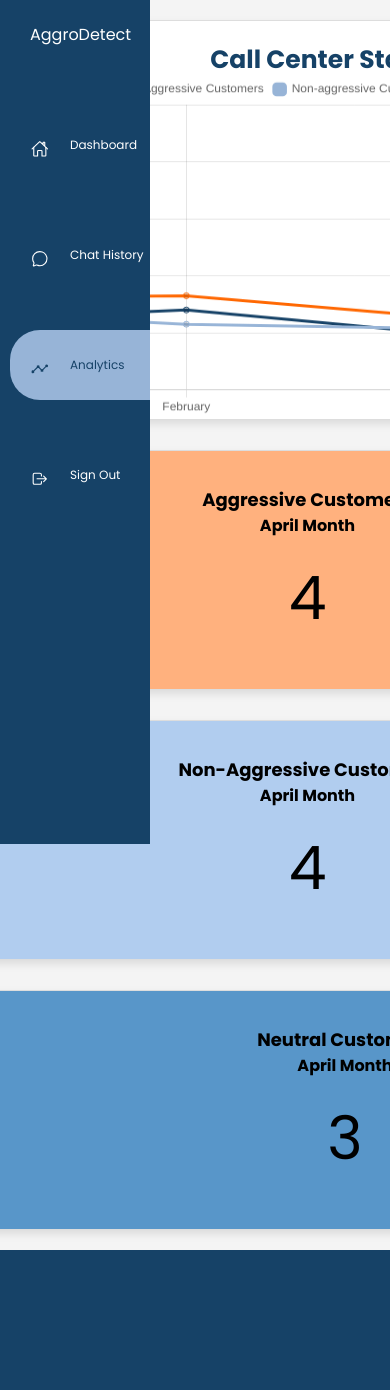
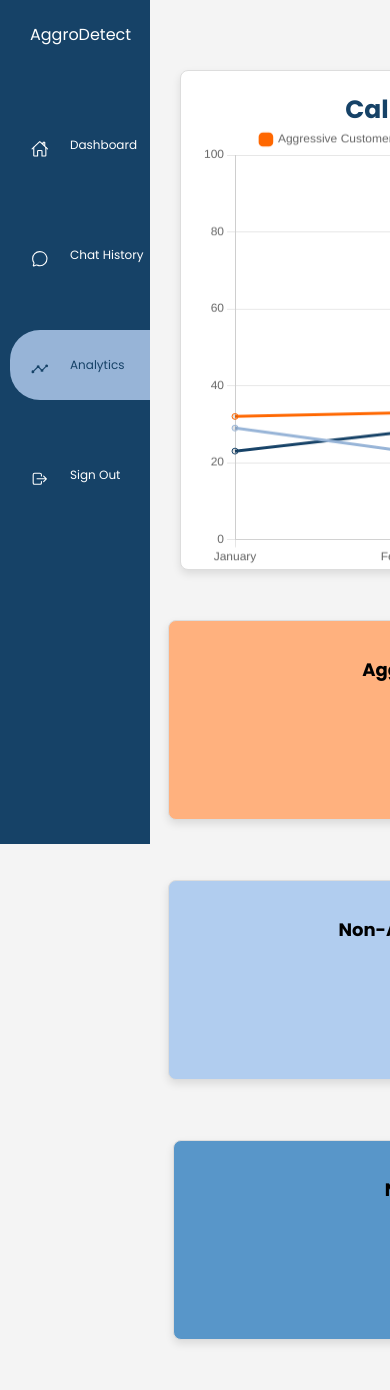
Before and after one commit to SewminaFernando/AggroDetect, a Flask app: page /analytics in a window 390 px wide; the page is wider, and only the part inside the window is pictured. Before the commit the page ends 1250 px from the top of that part, so only its background shows below. Run offline with Flask 3, Linux system fonts and the light colour scheme; data comes from the database, SQL or seed files in the repository; parts of the project's set-up code (start-up, migrations or seed data) failed here and were passed over.

```diff
--- a/interface/static/CSS/analytics.css
+++ b/interface/static/CSS/analytics.css
@@ -100,12 +100,6 @@ header {
 transform: scale(1.03);
 cursor: pointer;
 }
-img {
-    width: 140px;
-    height: auto;
-
-
-}
 .Agg p,.Neu p, .Non p {
     font-size: 60px;
     color: black;
@@ -115,11 +109,124 @@ img {
 }
 
 
-@media (max-width: 768px) {
-    .Agg, .Neu, .Non {
-        width: 100%;
+@media only screen and (max-width: 1025px) {
+    body{
+        overflow: hidden;
+    }
+    .dashboard-container {
+        padding-left: 200px;
     }
 
+    .chart {
+        width: 800px;
+        height: 500px;
+        margin-bottom: 30px;
+    }
 
+    .Agg, .Neu, .Non {
+        width: 790px ;
+        height: 230px;
+    }
+    .Agg{
+        margin-left: 60px;
+        background-color: #ffb17e;
+    }
+    .Neu{
+        margin-right: 10px;
+        background-color: #5896c9;
+    }
+    .Non{
+        margin-left: 60px;
+        background-color: #b1cdef;
+    }
+    .month{
+        display: block;
+        text-align: center;
+        font-weight: bold;
 
+    }
+    #callCenterChart {
+        width: 100%;
+        height: 90%;
+        margin-top: -20px;
+        padding-top: 15px;
+    }
 }
+@media only screen and (max-width: 769px) {
+    body{
+        overflow: hidden;
+    }
+    .dashboard-container {
+        padding-left: 200px;
+    }
+
+    .chart {
+        width: 720px;
+        height: 400px;
+        margin-bottom: 30px;
+        margin-left: 180px;
+    }
+
+    .Agg, .Neu, .Non {
+        width: 715px ;
+        height: 230px;
+    }
+    .Agg{
+        margin-left: 240px;
+        background-color: #ffb17e;
+    }
+    .Neu{
+        margin-left: 175px;
+        background-color: #5896c9;
+    }
+    .Non{
+        margin-left: 240px;
+        background-color: #b1cdef;
+    }
+    .month{
+        display: block;
+        text-align: center;
+        font-weight: bold;
+
+    }
+    #callCenterChart {
+        width: 100%;
+        height: 90%;
+        margin-top: -20px;
+        padding-top: 15px;
+    }
+}
+@media only screen and (max-width: 431px) {
+    body{
+        overflow: hidden;
+    }
+    .dashboard-container {
+        padding-left: 150px;
+    }
+
+    .chart {
+        margin-top: 50px;
+        width: 600px;
+        height: 500px;
+        margin-bottom: 40px;
+        margin-left: 420px;
+    }
+
+    .Agg, .Neu, .Non {
+        width: 600px ;
+        height: 200px;
+        margin-bottom: 50px;
+    }
+    .Agg{
+        margin-left: 470px;
+        background-color: #ffb17e;
+    }
+    .Neu{
+        margin-left: 415px;
+        background-color: #5896c9;
+    }
+    .Non{
+        margin-left: 470px;
+        background-color: #b1cdef;
+    }
+}
```
